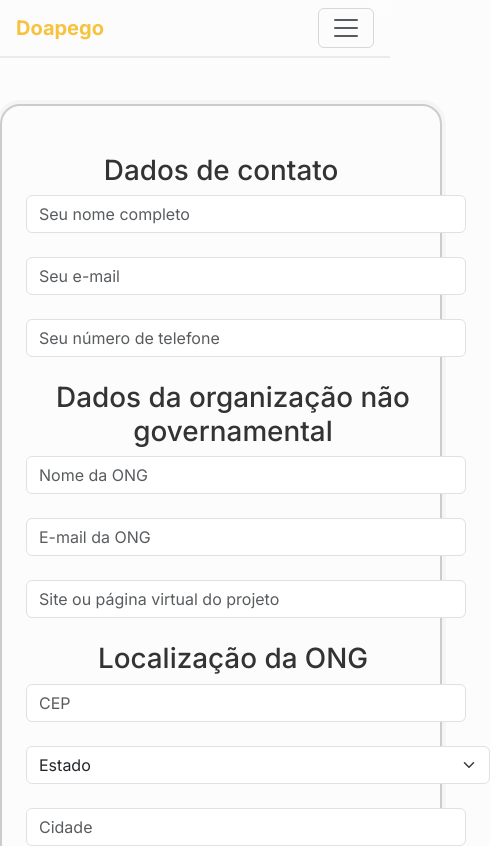
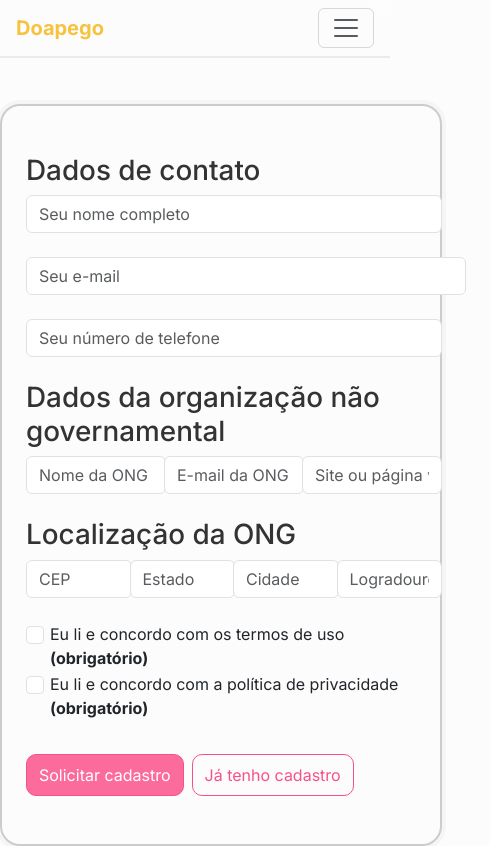
Before and after one commit to Camilazinha/doapego_tcc, a React (Create React App) app in the folder doapego-react/: page /register in a window 390 px wide. Shown: the top 846 px of the page, 490 px wide, since content can reach past the window. Built offline with nearby package versions, Linux system fonts and the light colour scheme.

Commit message:
Página de register OK

```diff
--- a/doapego-react/src/components/Register.jsx
+++ b/doapego-react/src/components/Register.jsx
@@ -14,52 +14,58 @@ function Parceiros () {
   </h1>
 </div>
     </div> */}
-  <div className="container px-4 py-5 px-md-5 text-center text-lg-start my-5 borda">
+  <div className="container px-4 py-5 px-md-5 text-lg-start my-5 borda">
     <form id="form">
+
       <h1>Dados de contato</h1>
       <div className="row gx-lg-5 align-items-center mb-3">
-        <div className="col-lg-4 mb-4 my-lg-4">
+
+        <div className="col col-md-11 col-lg-3 mb-4 my-lg-4">
           <input type="text" className="inputs required form-control" placeholder="Seu nome completo" aria-label="Seu nome completo" required oninput="nameValidate()" />
         </div>
-        <div className=" col-lg-4 mb-4 my-lg-4">
+        <div className="col-md-11 col-lg-3 mb-4 my-lg-4">
           <input type="email" className="form-control" placeholder="Seu e-mail" aria-label="Seu e-mail" required />
         </div>
-        <div className="col-lg-4 mb-4 my-lg-4">
+        <div className="col col-md-11 col-lg-3 mb-4 my-lg-4">
           <input type="text" className="form-control" placeholder="Seu número de telefone" aria-label="Seu número de telefone" required />
         </div>
+
         <h1>Dados da organização não governamental</h1>
-        <div className="col-lg-4 mb-4 my-lg-4">
+        <div className="col col-md-11 col-lg-3 mb-4 my-lg-4">
           <input type="text" className="form-control" placeholder="Nome da ONG" aria-label="Nome da ONG" required />
         </div>
-        <div className=" col-lg-4 mb-4 my-lg-4">
+        <div className="col col-md-11 col-lg-3 mb-4 my-lg-4">
           <input type="email" className="form-control" placeholder="E-mail da ONG" aria-label="E-mail da ONG" required />
         </div>
-        <div className="col-lg-4 mb-4 my-lg-4">
+        <div className="col col-md-11 col-lg-3 mb-4 my-lg-4">
           <input type="text" className="form-control" required placeholder="Site ou página virtual do projeto" />
         </div>
+
+
         <h1>Localização da ONG</h1>
-        <div className="col-lg-2 mb-4 my-lg-4">
+        <div className="col col-md-11 col-lg-1 mb-4 my-lg-4">
           <input type="text" className="form-control" id="validationDefault05" placeholder="CEP" required />
         </div>
-        <div className="col-lg-2 mb-4 my-lg-4">
-          <select className="form-select" id="validationDefault04" required>
-            <option selected disabled value>Estado</option>
-            <option>São Paulo</option>
-          </select>
+
+        <div className="col col-md-11 col-lg-2 mb-4 my-lg-4">
+          <input type="text" className="form-control" id="EstadoONG" placeholder="Estado" required />
         </div>
-        <div className="col-lg-3 mb-4 my-lg-4">
+
+        <div className="col col-md-11 col-lg-2 mb-4 my-lg-4">
           <input type="text" className="form-control" id="CidadeONG" placeholder="Cidade" required />
         </div>
-        <div className="col-lg-3 mb-4 my-lg-4">
+        <div className="col col-md-11 col-lg-4 mb-4 my-lg-4">
           <input type="text" className="form-control" id="LogradouroONG" placeholder="Logradouro" required />
         </div>
-        <div className="col-12">
+
+        <div className="col col-12">
           <div className="form-check" id="checkText">
             <input className="form-check-input" type="checkbox" defaultValue id="invalidCheck2" required />
             <label className="form-check-label" htmlFor="invalidCheck2">
               Eu li e concordo com os termos de uso <strong>(obrigatório)</strong>
             </label>
           </div>
+
           <div className="form-check" id="checkText">
             <input className="form-check-input" type="checkbox" defaultValue id="invalidCheck1" required />
             <label className="form-check-label" htmlFor="invalidCheck1">
```
